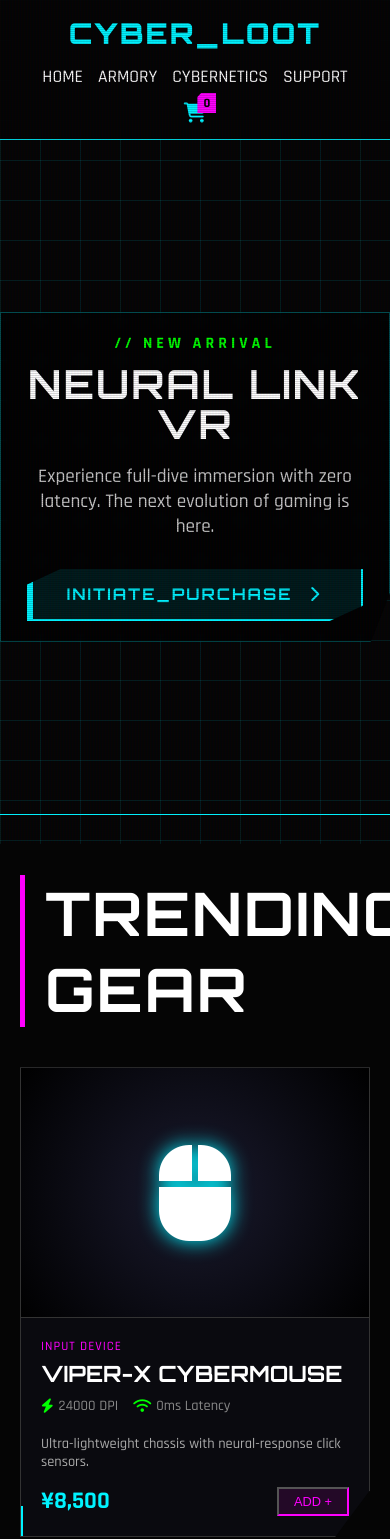
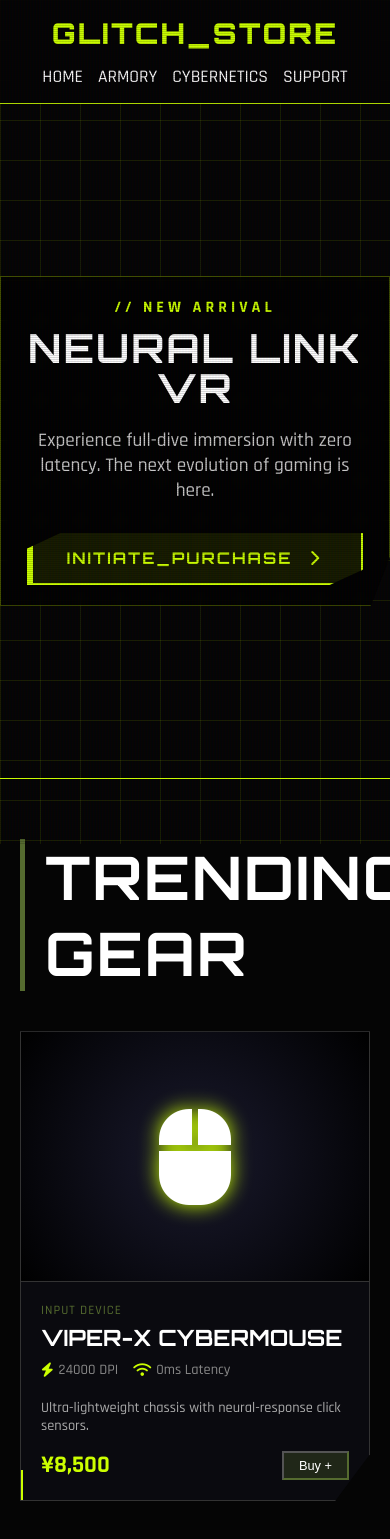
Before and after one commit to pro-haitham/Glitch-store, a plain HTML site: page index.html in a window 390 px wide. Shown: the top 1539 px of the page. Drawn offline with Linux system fonts and the light colour scheme.

Commit message:
Add files via upload

```diff
--- a/index.html
+++ b/index.html
@@ -3,21 +3,22 @@
 <head>
     <meta charset="UTF-8">
     <meta name="viewport" content="width=device-width, initial-scale=1.0">
-    <title>NEO-MARKET // 2077</title>
-    <!-- Google Fonts for that Sci-Fi look -->
+    <title>GLITCH STORE // 2077</title>
     <link href="https://fonts.googleapis.com/css2?family=Orbitron:wght@400;700;900&family=Rajdhani:wght@300;500;700&display=swap" rel="stylesheet">
-    <!-- Font Awesome for Icons -->
     <link rel="stylesheet" href="https://cdnjs.cloudflare.com/ajax/libs/font-awesome/6.4.0/css/all.min.css">
 
     <style>
         :root {
-            --neon-cyan: #00f3ff;
-            --neon-pink: #ff00ff;
-            --neon-green: #0f0;
+            /* NEW COLORS */
+            --neon-primary: #CCFF00;  /* Previously Cyan */
+            --neon-secondary: #556B2F; /* Previously Pink */
+            --neon-highlight: #CCFF00; /* Previously Green */
+
             --cyber-black: #050505;
             --cyber-dark: #0a0a0f;
             --cyber-gray: #1a1a2e;
-            --grid-color: rgba(0, 243, 255, 0.1);
+            /* Updated grid color to match #CCFF00 (204, 255, 0) */
+            --grid-color: rgba(204, 255, 0, 0.1);
         }
 
         * {
@@ -90,14 +91,14 @@
 
         .glitch-text::before {
             left: 2px;
-            text-shadow: -1px 0 var(--neon-pink);
+            text-shadow: -1px 0 var(--neon-secondary);
             clip: rect(24px, 550px, 90px, 0);
             animation: glitch-anim 3s infinite linear alternate-reverse;
         }
 
         .glitch-text::after {
             left: -2px;
-            text-shadow: -1px 0 var(--neon-cyan);
+            text-shadow: -1px 0 var(--neon-primary);
             clip: rect(85px, 550px, 140px, 0);
             animation: glitch-anim 2s infinite linear alternate-reverse;
         }
@@ -119,7 +120,7 @@
             justify-content: space-between;
             align-items: center;
             padding: 20px 40px;
-            border-bottom: 2px solid var(--neon-cyan);
+            border-bottom: 2px solid var(--neon-primary);
             background: rgba(5, 5, 5, 0.9);
             backdrop-filter: blur(10px);
             position: sticky;
@@ -130,7 +131,7 @@
 
         .brand {
             font-size: 1.8rem;
-            color: var(--neon-cyan);
+            color: var(--neon-primary);
             font-weight: 900;
         }
 
@@ -148,8 +149,8 @@
         }
 
         .nav-link:hover {
-            color: var(--neon-pink);
-            text-shadow: 0 0 10px var(--neon-pink);
+            color: var(--neon-secondary);
+            text-shadow: 0 0 10px var(--neon-secondary);
         }
 
         .cart-icon {
@@ -161,8 +162,8 @@
             position: absolute;
             top: -10px;
             right: -10px;
-            background: var(--neon-pink);
-            color: #000;
+            background: var(--neon-secondary);
+            color: #fff;
             font-weight: bold;
             font-size: 0.8rem;
             padding: 2px 6px;
@@ -173,7 +174,7 @@
         .cyber-btn {
             background: transparent;
             border: none;
-            color: var(--neon-cyan);
+            color: var(--neon-primary);
             font-family: 'Orbitron', sans-serif;
             font-weight: bold;
             font-size: 1rem;
@@ -184,9 +185,9 @@
             letter-spacing: 2px;
             transition: 0.3s;
             clip-path: polygon(10% 0, 100% 0, 100% 70%, 90% 100%, 0 100%, 0 30%);
-            background-color: rgba(0, 243, 255, 0.1);
-            border-right: 2px solid var(--neon-cyan);
-            border-bottom: 2px solid var(--neon-cyan);
+            background-color: rgba(204, 255, 0, 0.1);
+            border-right: 2px solid var(--neon-primary);
+            border-bottom: 2px solid var(--neon-primary);
         }
 
         .cyber-btn::before {
@@ -196,31 +197,31 @@
             left: 0;
             width: 6px;
             height: 100%;
-            background-color: var(--neon-cyan);
+            background-color: var(--neon-primary);
             transition: 0.3s;
         }
 
         .cyber-btn:hover {
-            background-color: var(--neon-cyan);
+            background-color: var(--neon-primary);
             color: #000;
-            box-shadow: 0 0 20px var(--neon-cyan);
+            box-shadow: 0 0 20px var(--neon-primary);
         }
 
         .cyber-btn-secondary {
-            color: var(--neon-pink);
-            background-color: rgba(255, 0, 255, 0.1);
-            border-right: 2px solid var(--neon-pink);
-            border-bottom: 2px solid var(--neon-pink);
+            color: #fff;
+            background-color: rgba(85, 107, 47, 0.3);
+            border-right: 2px solid var(--neon-secondary);
+            border-bottom: 2px solid var(--neon-secondary);
         }
 
         .cyber-btn-secondary::before {
-            background-color: var(--neon-pink);
+            background-color: var(--neon-secondary);
         }
 
         .cyber-btn-secondary:hover {
-            background-color: var(--neon-pink);
-            color: #000;
-            box-shadow: 0 0 20px var(--neon-pink);
+            background-color: var(--neon-secondary);
+            color: #fff;
+            box-shadow: 0 0 20px var(--neon-secondary);
         }
 
         /* Hero Section */
@@ -230,7 +231,7 @@
             align-items: center;
             justify-content: center;
             position: relative;
-            border-bottom: 1px solid var(--neon-cyan);
+            border-bottom: 1px solid var(--neon-primary);
             overflow: hidden;
         }
 
@@ -240,7 +241,7 @@
             max-width: 800px;
             padding: 20px;
             background: rgba(0,0,0,0.6);
-            border: 1px solid rgba(0, 243, 255, 0.3);
+            border: 1px solid rgba(204, 255, 0, 0.3);
             backdrop-filter: blur(5px);
             clip-path: polygon(0 0, 100% 0, 100% 85%, 95% 100%, 0 100%, 0 15%);
         }
@@ -267,7 +268,7 @@
         .section-title {
             font-size: 2.5rem;
             margin-bottom: 40px;
-            border-left: 5px solid var(--neon-pink);
+            border-left: 5px solid var(--neon-secondary);
             padding-left: 20px;
             display: flex;
             align-items: center;
@@ -277,7 +278,7 @@
         .section-title span {
             font-size: 0.9rem;
             font-family: 'Rajdhani', sans-serif;
-            color: var(--neon-cyan);
+            color: var(--neon-primary);
             letter-spacing: 2px;
         }
 
@@ -321,8 +322,8 @@
 
         .product-card:hover {
             transform: translateY(-5px);
-            box-shadow: 0 0 15px rgba(0, 243, 255, 0.2);
-            border-color: var(--neon-cyan);
+            box-shadow: 0 0 15px rgba(204, 255, 0, 0.2);
+            border-color: var(--neon-primary);
         }
 
         .card-image-container {
@@ -339,13 +340,13 @@
         .card-image-container i {
             font-size: 6rem;
             color: #fff;
-            filter: drop-shadow(0 0 10px var(--neon-cyan));
+            filter: drop-shadow(0 0 10px var(--neon-primary));
             transition: 0.3s;
         }
 
         .product-card:hover .card-image-container i {
             transform: scale(1.1);
-            color: var(--neon-cyan);
+            color: var(--neon-primary);
         }
 
         /* Holographic Overlay on Hover */
@@ -359,7 +360,7 @@
             background: linear-gradient(
                 45deg,
                 transparent 45%,
-                rgba(0, 243, 255, 0.1) 50%,
+                rgba(204, 255, 0, 0.1) 50%,
                 transparent 55%
             );
             transform: rotate(45deg) translateY(-100%);
@@ -378,7 +379,7 @@
         }
 
         .card-category {
-            color: var(--neon-pink);
+            color: var(--neon-secondary);
             font-size: 0.8rem;
             text-transform: uppercase;
             letter-spacing: 1px;
@@ -406,7 +407,7 @@
         }
 
         .stat-item i {
-            color: var(--neon-green);
+            color: var(--neon-highlight);
         }
 
         .card-price-row {
@@ -418,14 +419,14 @@
 
         .price {
             font-size: 1.5rem;
-            color: var(--neon-cyan);
+            color: var(--neon-primary);
             font-weight: 700;
         }
 
         /* Decorative "Tech" Lines */
         .tech-line {
             position: absolute;
-            background: var(--neon-cyan);
+            background: var(--neon-primary);
         }
         .tl-top-right {
             top: 0;
@@ -464,7 +465,7 @@
         }
 
         footer a:hover {
-            color: var(--neon-pink);
+            color: var(--neon-secondary);
             transform: translateY(-3px);
         }
 
@@ -475,7 +476,7 @@
                 flex-direction: column;
                 gap: 15px;
                 clip-path: none;
-                border-bottom: 1px solid var(--neon-cyan);
+                border-bottom: 1px solid var(--neon-primary);
             }
             .hero h1 {
                 font-size: 2.5rem;
@@ -492,33 +493,28 @@
     <div class="cyber-grid-bg"></div>
 
     <nav class="navbar">
-        <div class="brand glitch-text" data-text="CYBER_LOOT">CYBER_LOOT</div>
+        <div class="brand glitch-text" data-text="GLITCH_STORE">GLITCH_STORE</div>
         <div class="nav-links">
             <a href="#" class="nav-link">HOME</a>
             <a href="#" class="nav-link">ARMORY</a>
             <a href="#" class="nav-link">CYBERNETICS</a>
             <a href="#" class="nav-link">SUPPORT</a>
         </div>
-        <div class="cart-icon" onclick="toggleCart()">
-            <i class="fas fa-shopping-cart fa-lg" style="color: var(--neon-cyan);"></i>
-            <span class="cart-count">0</span>
-        </div>
+
     </nav>
 
-    <!-- Hero Section -->
     <header class="hero">
         <div class="hero-content">
-            <h4 style="color: var(--neon-green); letter-spacing: 4px; margin-bottom: 10px;">// NEW ARRIVAL</h4>
+            <h4 style="color: var(--neon-highlight); letter-spacing: 4px; margin-bottom: 10px;">// NEW ARRIVAL</h4>
             <h1 class="glitch-text" data-text="NEURAL LINK VR">NEURAL LINK VR</h1>
             <p>Experience full-dive immersion with zero latency. The next evolution of gaming is here.</p>
-            <button class="cyber-btn" onclick="addToCart()">
+            <button class="cyber-btn">
                 INITIATE_PURCHASE <i class="fas fa-chevron-right" style="margin-left: 10px;"></i>
             </button>
         </div>
     </header>
 
     <div class="container">
-        <!-- Section Title -->
         <div class="section-title">
             <h2 class="glitch-text" data-text="TRENDING GEAR">TRENDING GEAR</h2>
             <span>SYSTEM_READY // 4 ITEMS FOUND</span>
@@ -526,7 +522,6 @@
 
         <div class="product-grid">
 
-            <!-- Product 1 -->
             <article class="product-card">
                 <span class="tech-line tl-top-right"></span>
                 <span class="tech-line tl-bottom-left"></span>
@@ -543,12 +538,11 @@
                     <p style="color:#aaa; font-size:0.9rem; margin-bottom:15px;">Ultra-lightweight chassis with neural-response click sensors.</p>
                     <div class="card-price-row">
                         <span class="price">¥8,500</span>
-                        <button class="cyber-btn-secondary" style="padding: 5px 15px; font-size: 0.8rem;" onclick="addToCart()">ADD +</button>
+                        <button class="cyber-btn-secondary" style="padding: 5px 15px; font-size: 0.8rem;">Buy +</button>
                     </div>
                 </div>
             </article>
 
-            <!-- Product 2 -->
             <article class="product-card">
                 <span class="tech-line tl-top-right"></span>
                 <span class="tech-line tl-bottom-left"></span>
@@ -565,12 +559,11 @@
                     <p style="color:#aaa; font-size:0.9rem; margin-bottom:15px;">Active noise cancellation with tactical sound enhancement.</p>
                     <div class="card-price-row">
                         <span class="price">¥14,200</span>
-                        <button class="cyber-btn-secondary" style="padding: 5px 15px; font-size: 0.8rem;" onclick="addToCart()">ADD +</button>
+                        <button class="cyber-btn-secondary" style="padding: 5px 15px; font-size: 0.8rem;">Buy +</button>
                     </div>
                 </div>
             </article>
 
-            <!-- Product 3 -->
             <article class="product-card">
                 <span class="tech-line tl-top-right"></span>
                 <span class="tech-line tl-bottom-left"></span>
@@ -587,12 +580,11 @@
                     <p style="color:#aaa; font-size:0.9rem; margin-bottom:15px;">Aircraft-grade aluminum with programmable macro matrix.</p>
                     <div class="card-price-row">
                         <span class="price">¥12,000</span>
-                        <button class="cyber-btn-secondary" style="padding: 5px 15px; font-size: 0.8rem;" onclick="addToCart()">ADD +</button>
+                        <button class="cyber-btn-secondary" style="padding: 5px 15px; font-size: 0.8rem;">Buy +</button>
                     </div>
                 </div>
             </article>
 
-            <!-- Product 4 -->
             <article class="product-card">
                 <span class="tech-line tl-top-right"></span>
                 <span class="tech-line tl-bottom-left"></span>
@@ -609,7 +601,7 @@
                     <p style="color:#aaa; font-size:0.9rem; margin-bottom:15px;">Adaptive triggers with biometric grip sensors.</p>
                     <div class="card-price-row">
                         <span class="price">¥9,900</span>
-                        <button class="cyber-btn-secondary" style="padding: 5px 15px; font-size: 0.8rem;" onclick="addToCart()">ADD +</button>
+                        <button class="cyber-btn-secondary" style="padding: 5px 15px; font-size: 0.8rem;">Buy +</button>
                     </div>
                 </div>
             </article>
@@ -620,14 +612,12 @@
     <footer>
         <div class="socials">
             <a href="#"><i class="fab fa-discord"></i></a>
-            <a href="#"><i class="fab fa-twitter"></i></a>
+            <a href="#"><i class="fab fa-whatsapp"></i></a>
             <a href="#"><i class="fab fa-instagram"></i></a>
-            <a href="#"><i class="fab fa-twitch"></i></a>
+            <a href="#"><i class="fab fa-facebook"></i></a>
         </div>
-        <p>&copy; 2077 CYBER_LOOT SYSTEMS. ALL RIGHTS RESERVED.</p>
+        <p>&copy; 2077 GLITCH_STORE SYSTEMS. ALL RIGHTS RESERVED.</p>
         <p style="font-size: 0.8rem; color: #444; margin-top: 10px;">TERMINAL_ID: #8849-XJ</p>
     </footer>
-
 </body>
-
 </html>
```
